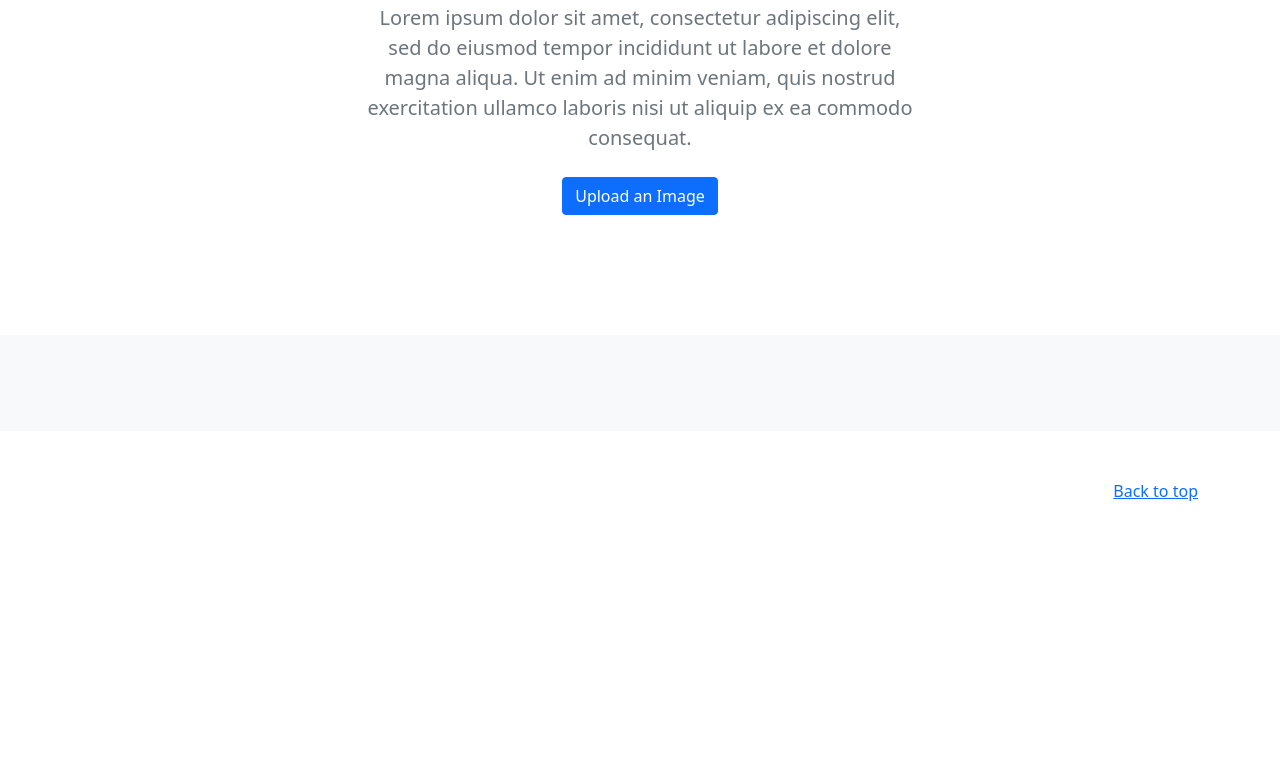
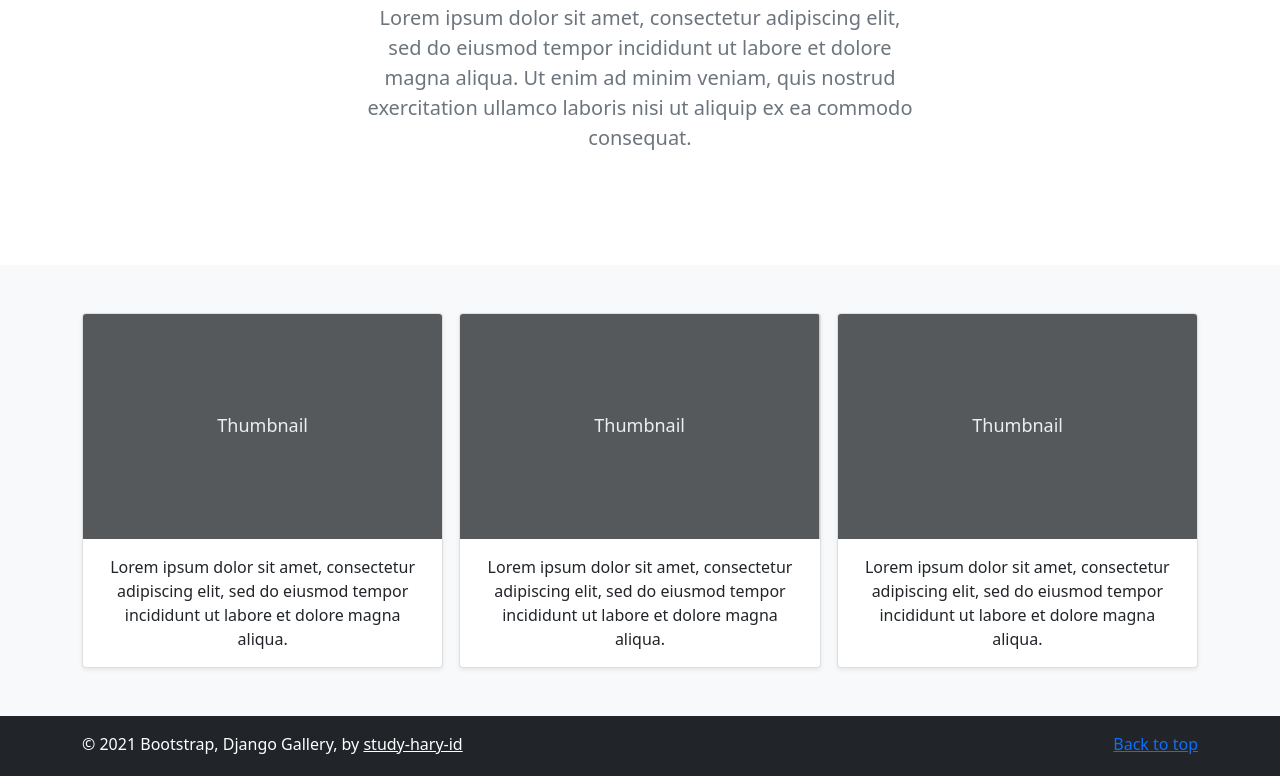
Before and after one commit to study-hary-id/Django-Gallery-Web, a Django app: page / in a window 1280 px wide. Shown: the part 205-981 px from the top of the page. Before the commit the page ends 706 px from the top, so only its background shows below. Run offline with Django 3.2, Linux system fonts and the light colour scheme; data that the repository does not hold is empty.

Commit message:
Improve templates Update home.html and delete post.html

```diff
--- a/templates/home.html
+++ b/templates/home.html
@@ -42,7 +42,7 @@
   >
 </head>
 
-<body>
+<body class="d-flex flex-column h-100">
   <header>
     <div class="collapse bg-dark" id="navbarHeader">
       <div class="container">
@@ -59,13 +59,13 @@
             <h4 class="text-white">Contact</h4>
             <ul class="list-unstyled">
               <li>
-                <a href="https://www.facebook.com" class="text-white text-decoration-none">
+                <a href="https://www.facebook.com" target="_blank" class="text-white text-decoration-none">
                   <i class="fab fa-facebook-square"></i>
                   <span class="text-decoration-underline">Facebook</span>
                 </a>
               </li>
               <li>
-                <a href="https://www.instagram.com" class="text-white text-decoration-none">
+                <a href="https://www.instagram.com" target="_blank" class="text-white text-decoration-none">
                   <i class="fab fa-instagram-square"></i>
                   <span class="text-decoration-underline">Instagram</span>
                 </a>
@@ -108,9 +108,6 @@
             labore et dolore magna aliqua. Ut enim ad minim veniam, quis nostrud exercitation ullamco
             laboris nisi ut aliquip ex ea commodo consequat.
           </p>
-          <p>
-            <a href="{% url 'add_post' %}" class="btn btn-primary my-2">Upload an Image</a>
-          </p>
         </div>
       </div>
     </section>
@@ -119,38 +116,104 @@
       <div class="container">
 
         <div class="row row-cols-1 row-cols-sm-2 row-cols-md-3 g-3">
+        {% if object_list %}
+
           {% for post in object_list %}
           <div class="col">
             <div class="card shadow-sm">
               <img
                 class="bd-placeholder-img card-img-top"
                 src="{{ post.image.url }}"
+                width="100%" height="225"
                 alt="{{ post.title }}"
-                width="100%" height="225">
+              >
 
               <div class="card-body">
                 <p class="card-text">{{ post.title }}</p>
                 <!-- TODO: Additional feature in Django Gallery -->
-                <!--                                <div class="d-flex justify-content-between align-items-center">-->
-                <!--                                    <div class="btn-group">-->
-                <!--                                        <button type="button" class="btn btn-sm btn-outline-secondary">View</button>-->
-                <!--                                        <button type="button" class="btn btn-sm btn-outline-secondary">Edit</button>-->
-                <!--                                    </div>-->
-                <!--                                    <small class="text-muted">9 mins</small>-->
-                <!--                                </div>-->
+<!--                <div class="d-flex justify-content-between align-items-center">-->
+<!--                  <div class="btn-group">-->
+<!--                    <button type="button" class="btn btn-sm btn-outline-secondary">View</button>-->
+<!--                    <button type="button" class="btn btn-sm btn-outline-secondary">Edit</button>-->
+<!--                  </div>-->
+<!--                  <small class="text-muted">9 mins</small>-->
+<!--                </div>-->
               </div>
             </div>
           </div>
           {% endfor %}
+
+        {% else %}
+
+          <div class="col">
+            <div class="card shadow-sm">
+              <svg
+                class="bd-placeholder-img card-img-top" width="100%" height="225"
+                xmlns="http://www.w3.org/2000/svg" role="img" aria-label="Placeholder: Thumbnail"
+                preserveAspectRatio="xMidYMid slice" focusable="false">
+                <title>Placeholder</title>
+                <rect width="100%" height="100%" fill="#55595c"/>
+                <text x="50%" y="50%" fill="#eceeef" dy=".3em">Thumbnail</text>
+              </svg>
+              <div class="card-body">
+                <p class="card-text text-center">
+                  Lorem ipsum dolor sit amet, consectetur adipiscing elit,
+                  sed do eiusmod tempor incididunt ut labore et dolore magna aliqua.
+                </p>
+              </div>
+            </div>
+          </div>
+          <div class="col">
+            <div class="card shadow-sm">
+              <svg
+                class="bd-placeholder-img card-img-top" width="100%" height="225"
+                xmlns="http://www.w3.org/2000/svg" role="img" aria-label="Placeholder: Thumbnail"
+                preserveAspectRatio="xMidYMid slice" focusable="false">
+                <title>Placeholder</title>
+                <rect width="100%" height="100%" fill="#55595c"/>
+                <text x="50%" y="50%" fill="#eceeef" dy=".3em">Thumbnail</text>
+              </svg>
+              <div class="card-body">
+                <p class="card-text text-center">
+                  Lorem ipsum dolor sit amet, consectetur adipiscing elit,
+                  sed do eiusmod tempor incididunt ut labore et dolore magna aliqua.
+                </p>
+              </div>
+            </div>
+          </div>
+          <div class="col">
+            <div class="card shadow-sm">
+              <svg
+                class="bd-placeholder-img card-img-top" width="100%" height="225"
+                xmlns="http://www.w3.org/2000/svg" role="img" aria-label="Placeholder: Thumbnail"
+                preserveAspectRatio="xMidYMid slice" focusable="false">
+                <title>Placeholder</title>
+                <rect width="100%" height="100%" fill="#55595c"/>
+                <text x="50%" y="50%" fill="#eceeef" dy=".3em">Thumbnail</text>
+              </svg>
+              <div class="card-body">
+                <p class="card-text text-center">
+                  Lorem ipsum dolor sit amet, consectetur adipiscing elit,
+                  sed do eiusmod tempor incididunt ut labore et dolore magna aliqua.
+                </p>
+              </div>
+            </div>
+          </div>
+
+        {% endif %}
         </div>
       </div>
     </div>
   </main>
 
-  <footer class="text-muted py-5">
+  <footer class="footer mt-auto py-3 bg-dark">
     <div class="container">
-      <p class="float-end mb-1">
-        <a href="#">Back to top</a>
+      <p class="float-end mb-1"><a href="#">Back to top</a></p>
+      <p class="mb-1 text-white">
+        &copy; 2021 Bootstrap, Django Gallery, by
+        <a href="https://github.com/study-hary-id" target="_blank" class="text-white">
+          study-hary-id
+        </a>
       </p>
     </div>
   </footer>
```
Also changed, not shown: templates/post.html (deleted, +0 -17 lines).
